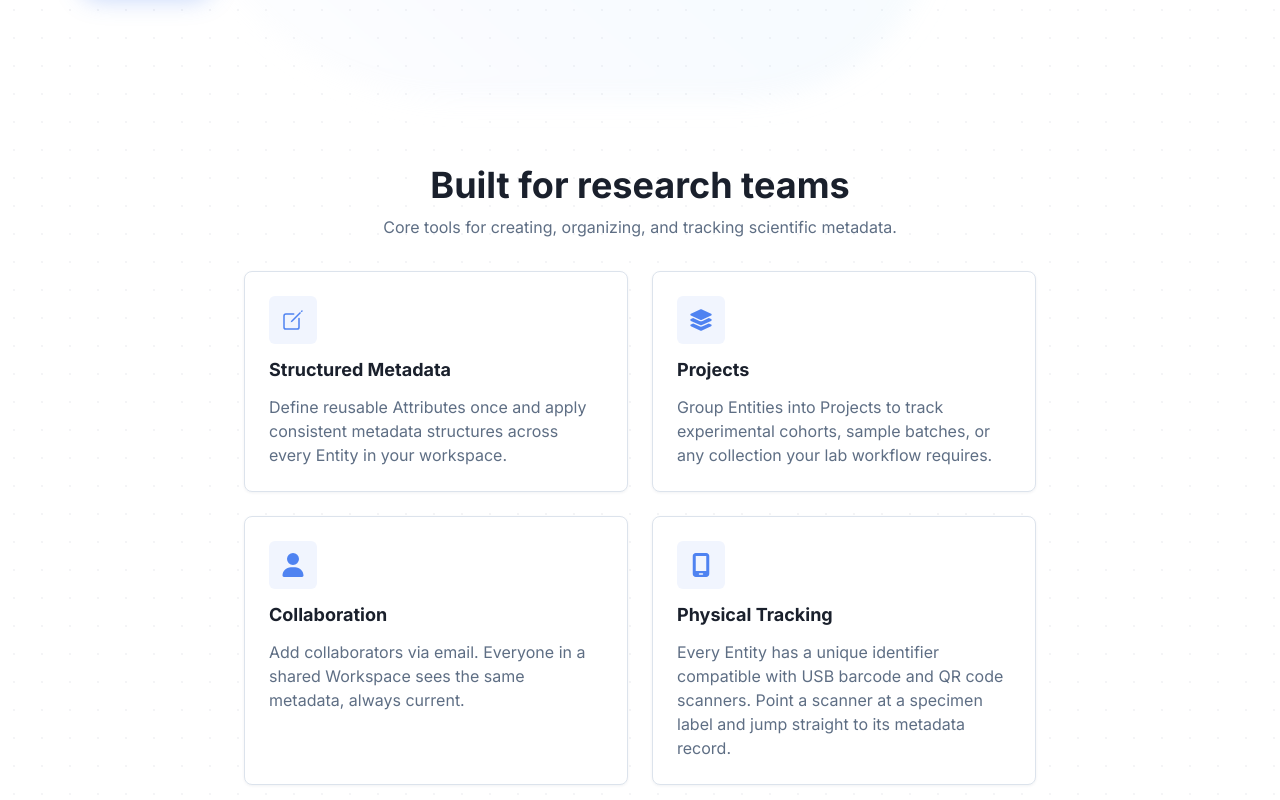
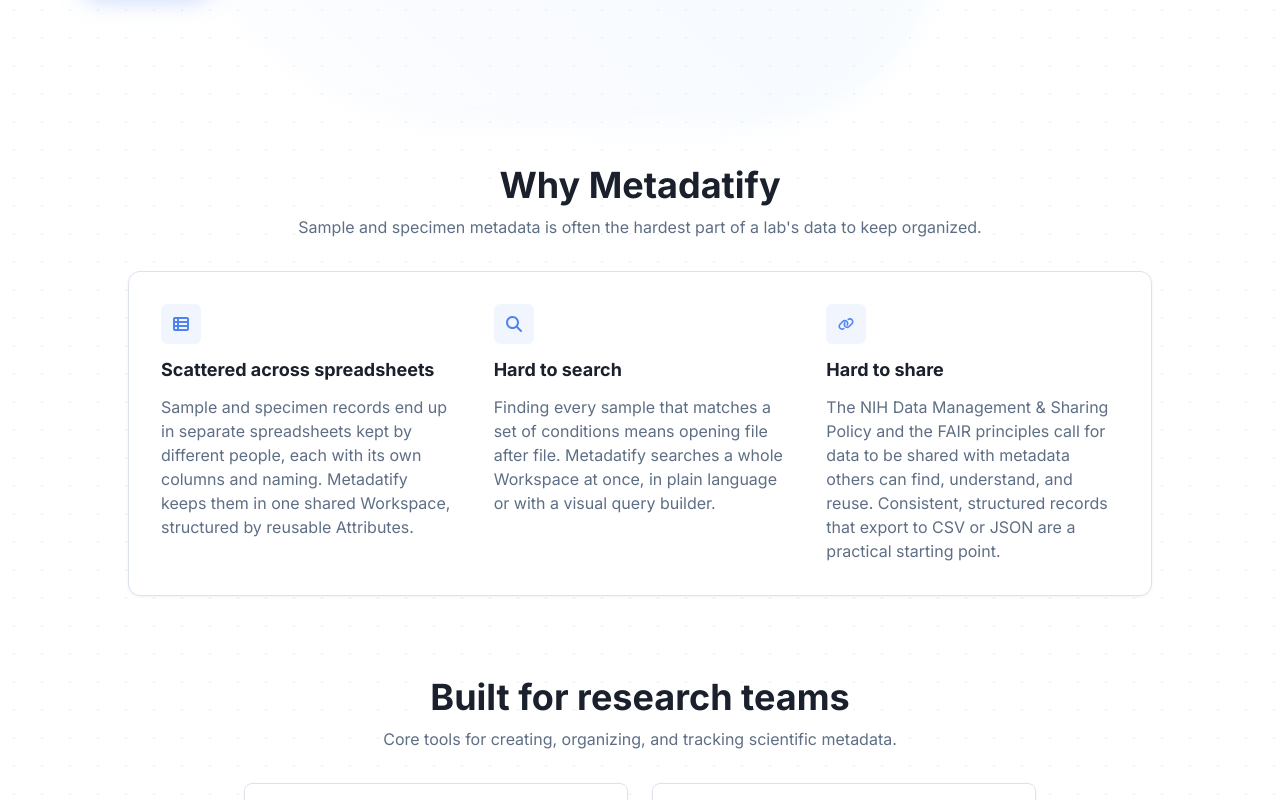
Before and after one commit to Brain-Development-and-Disorders-Lab/mars, a React (Vite) app in the folder website/: page / in a window 1280 px wide. Shown: the part 620-1420 px from the top of the page. Built offline with nearby package versions, Linux system fonts and the light colour scheme.

Commit message:
MARS-1213 Add “Why” content

```diff
--- a/website/src/App.tsx
+++ b/website/src/App.tsx
@@ -250,6 +250,76 @@ const App = () => {
               <Text fontWeight={"semibold"} color={"text.subtle"} fontSize={"sm"}>
                 Metadatify Dashboard
               </Text>
+            </Flex>
+          </Flex>
+
+          {/* Why Metadatify */}
+          <Flex
+            id={"why"}
+            style={{ scrollMarginTop: SECTION_OFFSET }}
+            direction={"column"}
+            gap={"8"}
+            py={"8"}
+            align={"center"}
+          >
+            <Flex direction={"column"} align={"center"} gap={"2"} textAlign={"center"}>
+              <Heading>Why Metadatify</Heading>
+              <Text color={"text.muted"} maxW={"5xl"}>
+                Sample and specimen metadata is often the hardest part of a lab's data to keep organized.
+              </Text>
+            </Flex>
+            <Flex
+              as={"ul"}
+              listStyleType={"none"}
+              direction={["column", "column", "row"]}
+              gap={["6", "6", "10"]}
+              w={"100%"}
+              maxW={"5xl"}
+              p={["6", "8"]}
+              rounded={"xl"}
+              border={"1px"}
+              borderColor={"border.default"}
+              bg={"white"}
+              boxShadow={"card"}
+            >
+              <Flex as={"li"} direction={"column"} gap={"3"} flex={"1"}>
+                <Flex align={"center"} justify={"center"} w={"10"} h={"10"} rounded={"md"} bg={"blue.50"}>
+                  <Icon name={"list"} color={"blue.600"} />
+                </Flex>
+                <Text fontWeight={"bold"} fontSize={"lg"}>
+                  Scattered across spreadsheets
+                </Text>
+                <Text color={"text.muted"}>
+                  Sample and specimen records end up in separate spreadsheets kept by different people, each with its
+                  own columns and naming. Metadatify keeps them in one shared Workspace, structured by reusable
+                  Attributes.
+                </Text>
+              </Flex>
+              <Flex as={"li"} direction={"column"} gap={"3"} flex={"1"}>
+                <Flex align={"center"} justify={"center"} w={"10"} h={"10"} rounded={"md"} bg={"blue.50"}>
+                  <Icon name={"search"} color={"blue.600"} />
+                </Flex>
+                <Text fontWeight={"bold"} fontSize={"lg"}>
+                  Hard to search
+                </Text>
+                <Text color={"text.muted"}>
+                  Finding every sample that matches a set of conditions means opening file after file. Metadatify
+                  searches a whole Workspace at once, in plain language or with a visual query builder.
+                </Text>
+              </Flex>
+              <Flex as={"li"} direction={"column"} gap={"3"} flex={"1"}>
+                <Flex align={"center"} justify={"center"} w={"10"} h={"10"} rounded={"md"} bg={"blue.50"}>
+                  <Icon name={"link"} color={"blue.600"} />
+                </Flex>
+                <Text fontWeight={"bold"} fontSize={"lg"}>
+                  Hard to share
+                </Text>
+                <Text color={"text.muted"}>
+                  The NIH Data Management &amp; Sharing Policy and the FAIR principles call for data to be shared with
+                  metadata others can find, understand, and reuse. Consistent, structured records that export to CSV or
+                  JSON are a practical starting point.
+                </Text>
+              </Flex>
             </Flex>
           </Flex>
 
```
Also changed, not shown: website/public/og-image.png.
